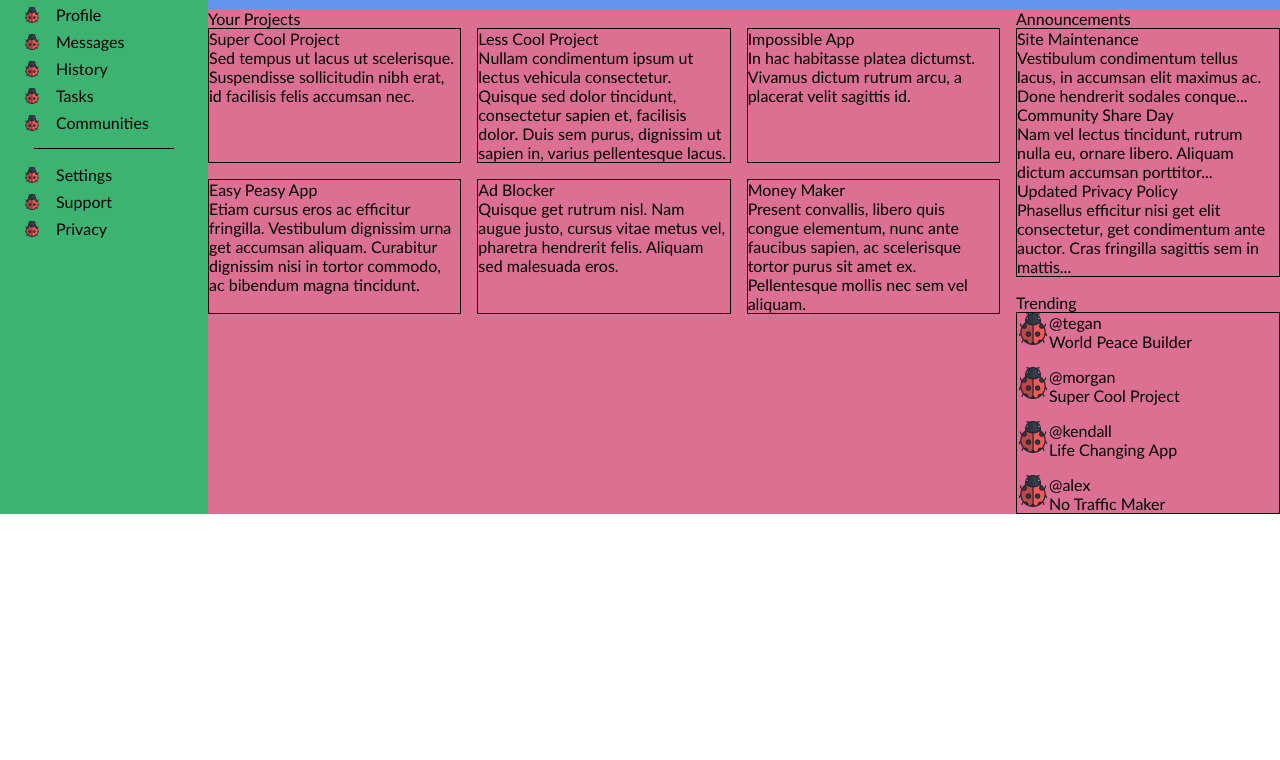
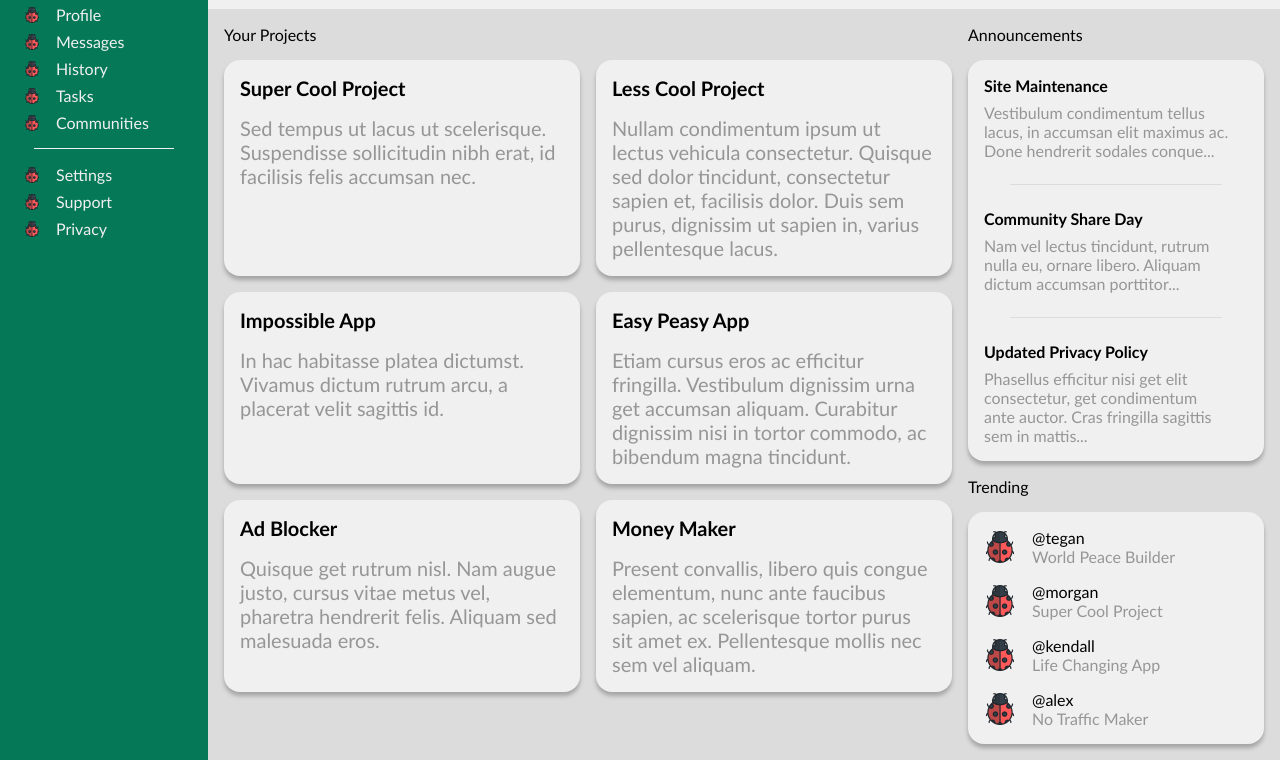
Before and after one commit to marsbird/odin-dashboard, a plain HTML site: page index.html in a window 1280 px wide. Shown: the part 103-863 px from the top of the page. Before the commit the page ends 800 px from the top, so only its background shows below. Drawn offline with Linux system fonts and the light colour scheme.

Commit message:
Redesign main layout & add site styling

```diff
--- a/index.html
+++ b/index.html
@@ -92,11 +92,13 @@
                     <p>Vestibulum condimentum tellus lacus, in accumsan elit maximus ac. Done hendrerit sodales
                         conque...</p>
                 </div>
+                <hr>
                 <div>
                     <h3>Community Share Day</h3>
                     <p>Nam vel lectus tincidunt, rutrum nulla eu, ornare libero. Aliquam dictum accumsan porttitor...
                     </p>
                 </div>
+                <hr>
                 <div>
                     <h3>Updated Privacy Policy</h3>
                     <p>Phasellus efficitur nisi get elit consectetur, get condimentum ante auctor. Cras fringilla
@@ -109,22 +111,22 @@
             <div class="card grid">
                 <img src="/img/ladybug.png" alt="" class="medium-icon">
                 <div>
-                    <p>@tegan</p>
+                    <p class="user-handle">@tegan</p>
                     <p>World Peace Builder</p>
                 </div>
                 <img src="/img/ladybug.png" alt="" class="medium-icon">
                 <div>
-                    <p>@morgan</p>
+                    <p class="user-handle">@morgan</p>
                     <p>Super Cool Project</p>
                 </div>
                 <img src="/img/ladybug.png" alt="" class="medium-icon">
                 <div>
-                    <p>@kendall</p>
+                    <p class="user-handle">@kendall</p>
                     <p>Life Changing App</p>
                 </div>
                 <img src="/img/ladybug.png" alt="" class="medium-icon">
                 <div>
-                    <p>@alex</p>
+                    <p class="user-handle">@alex</p>
                     <p>No Traffic Maker</p>
                 </div>
             </div>
--- a/style.css
+++ b/style.css
@@ -23,6 +23,13 @@ time, mark, audio, video {
 	vertical-align: baseline;
 }
 
+:root {
+    --light: rgb(240,240,240);
+    --emerald: #047857;
+    --medium: rgb(220,220,220);
+    --medium-dark: rgb(150,150,150);
+}
+
 .grid {
     display: grid;
 }
@@ -43,15 +50,38 @@ time, mark, audio, video {
     height: 3rem;
 }
 
+.card {
+    background-color: var(--light);
+    border-radius: 1rem;
+    padding: 1rem;
+    box-shadow: 0 0.25rem 0.25rem rgba(0,0,0,25%);
+    display: grid;
+    align-content: start;
+    gap: 1rem;
+}
+
+.card p {
+    color: var(--medium-dark)
+}
+
+hr {
+    grid-column: 1 / span 2;
+    width: 80%;
+    height: 1px;
+    background-color: var(--light);
+    border: none;
+}
+
 body {
-    font-family: 'Gill Sans', 'Gill Sans MT', Calibri, 'Trebuchet MS', sans-serif;
+    font-family: 'Trebuchet MS', 'Lucida Sans Unicode', 'Lucida Grande', 'Lucida Sans', Arial, sans-serif;
     grid-template-columns: 13rem 1fr;
 }
 
-header {
-    background-color: cornflowerblue;
+header.flex {
     grid-area: 1 / 2;
     padding: 2rem;
+    box-shadow: 0 0.25rem 0.25rem rgb(0,0,0);
+    background-color: rgb(240,240,240);
 
     justify-content: space-between;
     align-items: center;
@@ -78,12 +108,15 @@ header .button-container {
 header button {
     width: 5rem;
     border: none;
+    background-color: var(--emerald);
+    color: var(--light);
     border-radius: 1rem;
     padding: 0.5rem;
 }
 
 nav.grid {
-    background-color: mediumseagreen;
+    background-color: var(--emerald);
+    color: var(--light);
     grid-area: 1 / 1 / span 2 / 1;
     padding: 1rem;
 
@@ -101,19 +134,18 @@ nav.grid > img {
     justify-self: center;
 }
 
-nav.grid > hr {
-    grid-column: 1 / span 2;
-    width: 80%;
-    height: 1px;
-    background-color: black;
-    border: none;
+main {
+    background-color: var(--medium);
+    padding: 1rem;
+    grid-row: 2;
+    grid-column: 2;
+    grid-template-columns: 1fr 18.5rem;
+    gap: 1rem;
 }
 
-main {
-    background-color: palevioletred;
-    grid-row: 2;
-    grid-column: 2;
-    grid-template-columns: 3fr 1fr;
+main > div {
+    display: grid;
+    align-content: start;
     gap: 1rem;
 }
 
@@ -122,26 +154,45 @@ main .projects {
     grid-column: 1;
 }
 
+main .projects .card > * {
+    font-size: 1.25rem;
+}
+
 main .card-container {
-    grid-template-columns: repeat(auto-fit, minmax(200px, 1fr));
+    grid-template-columns: repeat(auto-fit, minmax(15rem, 1fr));
     gap: 1rem;
 }
 
-main .card {
-    border: 1px solid black;
-}
-
-.announcements {
+main .announcements {
     grid-row: 1;
     grid-column: 2
 }
 
-.trending {
+main .announcements hr {
+    background-color: var(--medium);
+}
+
+main .announcements .card div {
+    display: grid;
+    align-items: start;
+    gap: 0.5rem
+}
+
+main .trending {
     grid-row: 2;
     grid-column: 2;
 }
 
-.trending .grid {
+main .trending .grid {
     grid-template-columns: auto 1fr;
     row-gap: 1rem;
+    align-items: center;
 }
+
+main .trending .user-handle {
+    color: black;
+}
+
+main h3 {
+    font-weight: bold;
+}
```
